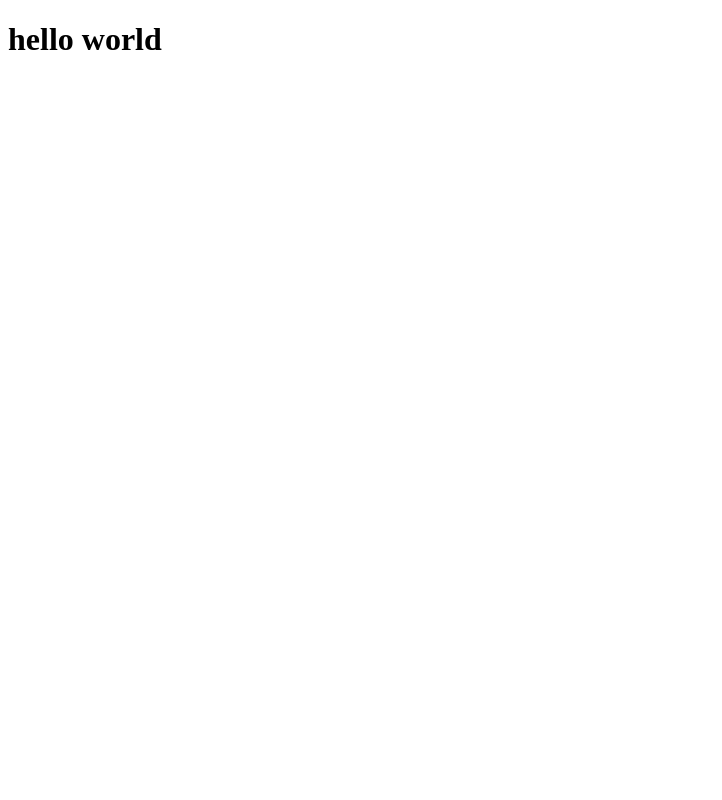
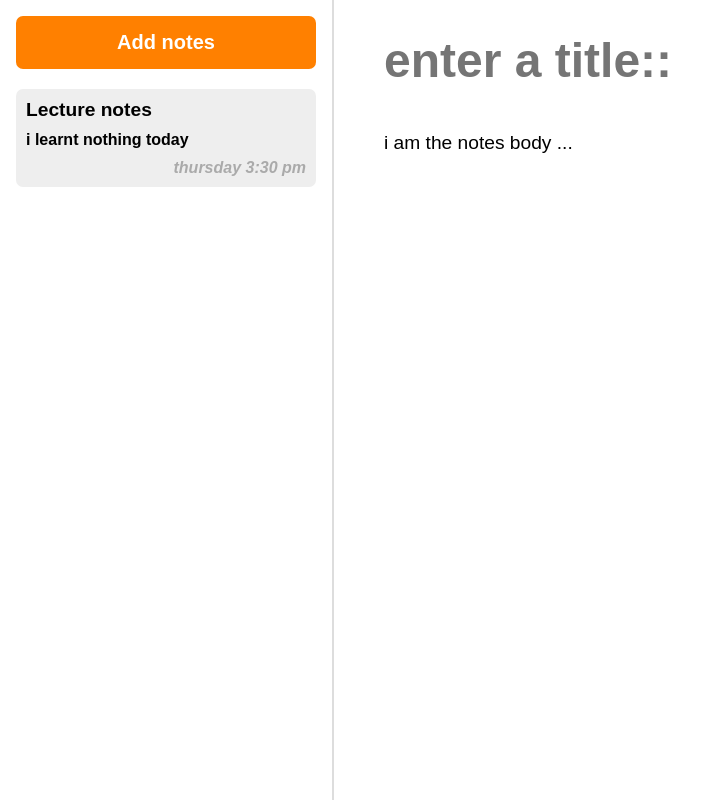
Before and after one commit to settaf/notes-app, a plain HTML site: page index.html in a window 1280 px wide. Shown: the whole page, without its empty margins (0-722 px from the left). Drawn offline with Linux system fonts and the light colour scheme.

Commit message:
html and css done

```diff
--- a/index.html
+++ b/index.html
@@ -6,13 +6,29 @@
     <meta http-equiv="X-UA-Compatible" content="IE=edge">
     <meta name="viewport" content="width=device-width, initial-scale=1.0">
     <title>Document</title>
+    <link rel="stylesheet" href="main.css">
 </head>
+<body>
+    <div class ="notes" id = "app">
+        <div class="notes__sidebar">
+            <button class="notes__add" type ="button">Add notes</button>
+            <div class="notes__liste">
+                <div class="notes__list-item notes__list-item--selected">
+                    <div class="notes__small-title">Lecture notes</div>
+                    <div class="notes__small-body">i learnt nothing today</div>
+                    <div class="notes__small-updated">thursday 3:30 pm</div>
 
-<body>
-    <h1>
-        hello world
-    </h1>
+
+                </div>
+            </div>
+        </div>
+        <div class="notes__preview">
+            <input class="notes__title" type="text" placeholder="enter a title::">
+            <textarea class="notes__body"">i am the notes body ...</textarea>
+        </div>
+    </div>
+
+
 
 </body>
-
 </html>
--- /dev/null
+++ b/main.css
@@ -0,0 +1,95 @@
+html,
+body {
+    height: 100%;
+    margin: 0;
+}
+
+.notes {
+    display: flex;
+    height: 100%;
+}
+
+.notes * {
+    font-family: sans-serif;
+}
+
+.notes__sidebar {
+    border-right: 2px solid #dddddd;
+    flex-shrink: 0;
+    overflow-y: auto;
+    padding: 1em;
+    width: 300px;
+}
+
+.notes__add {
+    background: #ff8000;
+    border: none;
+    border-radius: 7px;
+    color: #ffffff;
+    cursor: pointer;
+    font-size: 1.25em;
+    font-weight: bold;
+    margin-bottom: 1em;
+    padding: 0.75em 0;
+    width: 100%;
+}
+
+.notes__add:hover {
+    background: #ff4d00;
+}
+
+.notes__list-item {
+    cursor: pointer;
+}
+
+.notes__list-item--selected {
+    background: #eeeeee;
+    border-radius: 7px;
+    font-weight: bold;
+}
+
+.notes__small-title,
+.notes__small-updated {
+    padding: 10px;
+}
+
+.notes__small-title {
+    font-size: 1.2em;
+}
+
+.notes__small-body {
+    padding: 0 10px;
+}
+
+.notes__small-updated {
+    color: #aaaaaa;
+    font-style: italic;
+    text-align: right;
+}
+
+.notes__preview {
+    display: flex;
+    flex-direction: column;
+    padding: 2em 3em;
+    flex-grow: 1;
+}
+
+.notes__title,
+.notes__body {
+    border: none;
+    outline: none;
+    width: 100%;
+}
+
+.notes__title {
+    font-size: 3em;
+    font-weight: bold;
+}
+
+.notes__body {
+    flex-grow: 1;
+    font-size: 1.2em;
+    line-height: 1.5;
+    margin-top: 2em;
+    resize: none;
+}
```
